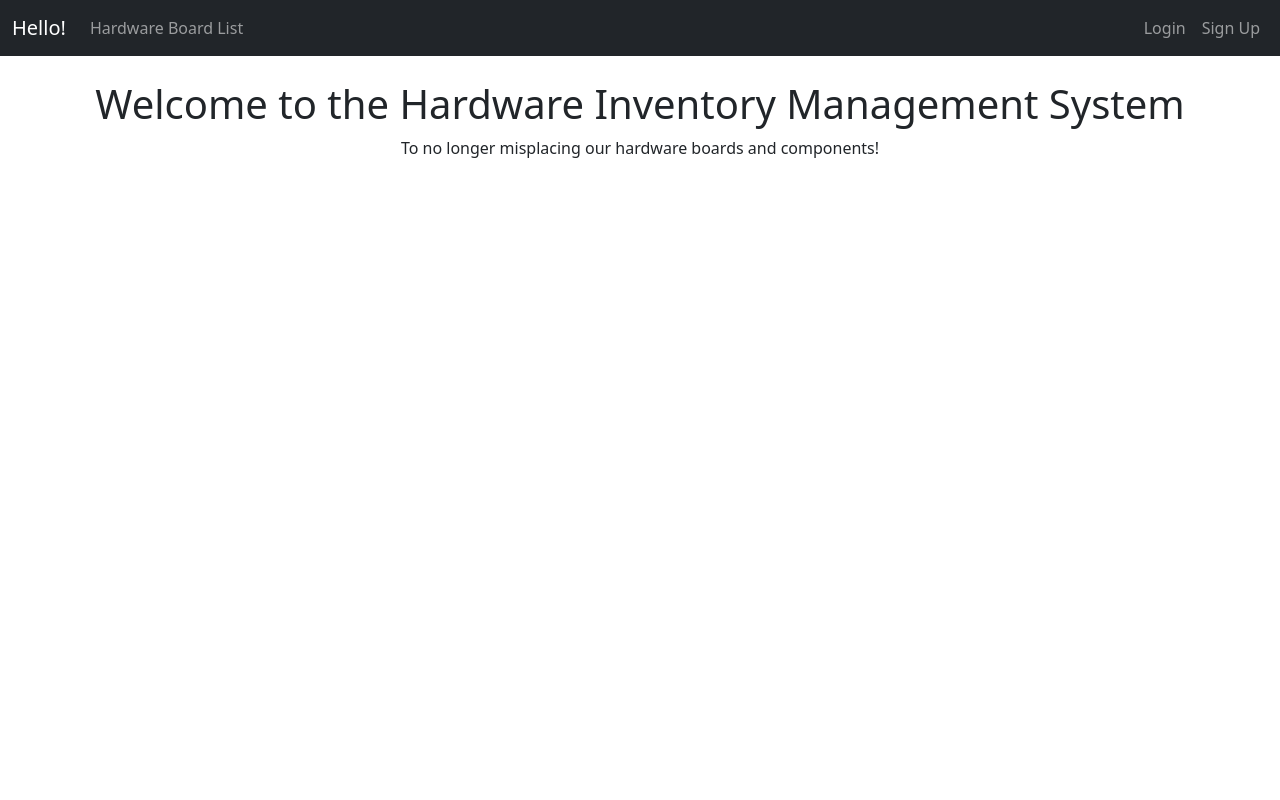
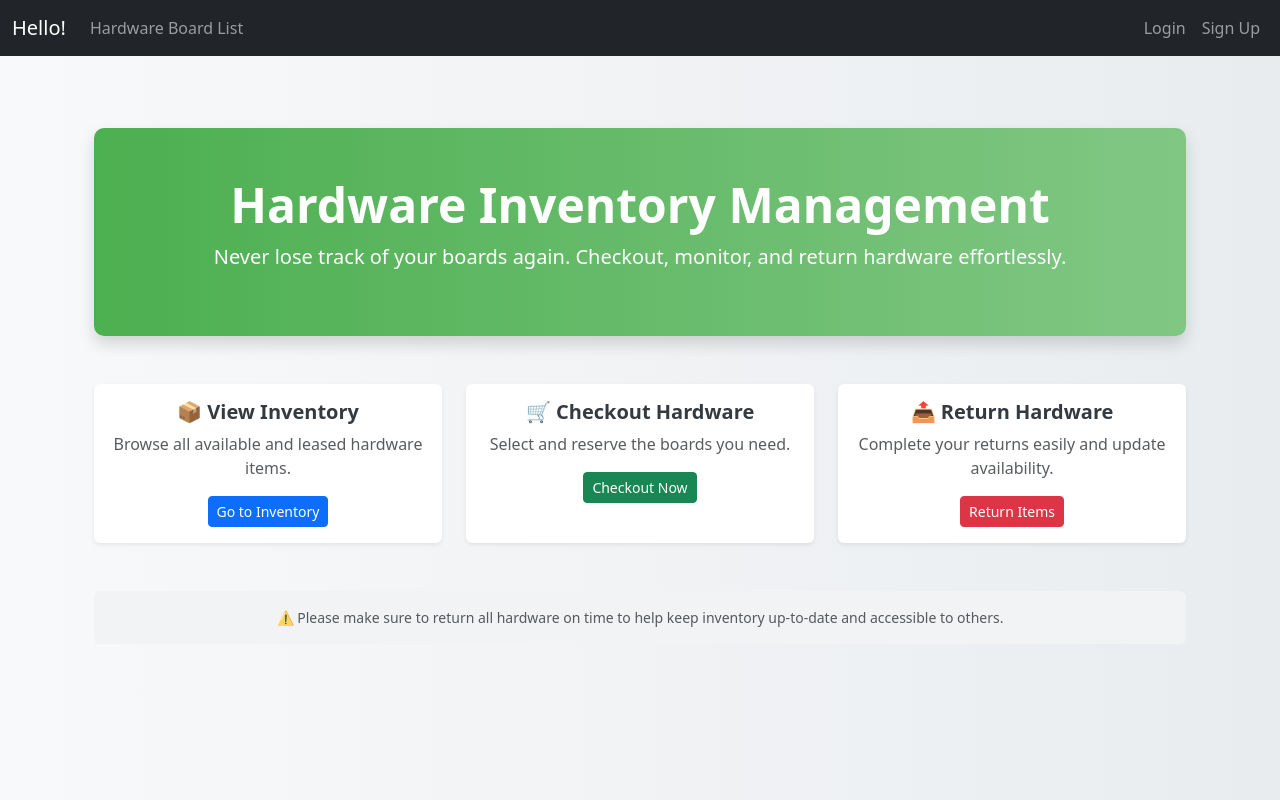
Before and after one commit to nithinr4/Hardware-Inventory, a Flask app: page / in a window 1280 px wide. Run offline with Flask 3, Linux system fonts and the light colour scheme.

Commit message:
More UI changes and enhancements

```diff
--- a/app.py
+++ b/app.py
@@ -27,7 +27,7 @@ admin_utils = Blueprint("admin_utils", __name__)
 
 @admin_utils.route("/admin/download-db")
 def download_db():
-    if not current_user.is_authenticated or not current_user.privilege_level == "admin":
+    if not current_user.is_authenticated or not (current_user.privilege_level == "admin" and current_user.approval_status == 'approved'):
         flash("Unauthorized access", "danger")
         return redirect(url_for("admin.index"))
 
--- a/templates/base.html
+++ b/templates/base.html
@@ -1,6 +1,7 @@
 <!-- templates/base.html -->
 <!DOCTYPE html>
 <html lang="en">
+
 <head>
     <meta charset="UTF-8">
     <title>{% block title %}My Flask App{% endblock %}</title>
@@ -11,8 +12,42 @@
     <script src="https://cdn.jsdelivr.net/npm/bootstrap@5.3.3/dist/js/bootstrap.bundle.min.js"></script>
     <script type="text/javascript" src="static/searchbar.js"></script>
 </head>
+
 <body>
+    <style>
+        body {
+            background: linear-gradient(to right, #f8f9fa, #e9ecef);
+        }
 
+        /* General override for tab style */
+        .nav-tabs .nav-link {
+            background-color: #dee2e6;
+            color: #495057;
+            font-weight: 500;
+            transition: background-color 0.3s ease, color 0.3s ease;
+        }
+
+        .nav-tabs .nav-link:hover {
+            background-color: #ced4da;
+            color: #000;
+        }
+
+        .nav-tabs .nav-link.active {
+            background-color: #0d6efd;
+            /* Bootstrap primary color */
+            color: #fff;
+            border-color: #0d6efd #0d6efd #fff;
+        }
+
+        .nav-tabs {
+            border-bottom: 2px solid #0d6efd;
+        }
+
+        /* Optional: slightly round the edges */
+        .nav-tabs .nav-link {
+            border-radius: 0.3rem 0.3rem 0 0;
+        }
+    </style>
     {% include "navbar.html" %}
 
     <div class="container mt-4">
@@ -20,4 +55,5 @@
     </div>
 
 </body>
+
 </html>
--- a/templates/index.html
+++ b/templates/index.html
@@ -5,14 +5,97 @@
 {% with messages = get_flashed_messages(with_categories=true) %}
 {% if messages %}
 {% for category, message in messages %}
-        <div class="alert alert-{{ category }}">
+<div class="alert alert-{{ category }} alert-dismissible fade show" role="alert">
     {{ message }}
+    <button type="button" class="btn-close" data-bs-dismiss="alert" aria-label="Close"></button>
 </div>
 {% endfor %}
 {% endif %}
 {% endwith %}
-<div class="jumbotron text-center">
-  <h1>Welcome to the Hardware Inventory Management System</h1>
-    <p>To no longer misplacing our hardware boards and components!</p>
+
+<style>
+    .welcome-section {
+        background: linear-gradient(to right, #4caf50, #81c784);
+        color: white;
+        border-radius: 10px;
+        padding: 3rem 2rem;
+        margin-bottom: 3rem;
+    }
+
+    .card {
+        transition: transform 0.2s ease-in-out;
+    }
+
+    .card:hover {
+        transform: scale(1.03);
+    }
+
+    .card-title {
+        color: #343a40;
+    }
+
+    .card-inventory {
+        border-left: 5px solid #0d6efd;
+    }
+
+    .card-checkout {
+        border-left: 5px solid #198754;
+    }
+
+    .card-return {
+        border-left: 5px solid #dc3545;
+    }
+
+    .footer-note {
+        background-color: #f1f3f5;
+        padding: 1rem;
+        border-radius: 6px;
+    }
+</style>
+
+<div class="container py-5">
+    <div class="text-center welcome-section shadow">
+        <h1 class="display-5 fw-bold">Hardware Inventory Management</h1>
+        <p class="lead">Never lose track of your boards again. Checkout, monitor, and return hardware effortlessly.</p>
+    </div>
+
+    <div class="row text-center g-4">
+        <div class="col-md-4">
+            <div class="card shadow-sm border-0 card-inventory h-100">
+                <div class="card-body">
+                    <h5 class="card-title fw-semibold">📦 View Inventory</h5>
+                    <p class="card-text text-muted">Browse all available and leased hardware items.</p>
+                    <a href="{{ url_for('hardware_list') }}" class="btn btn-primary btn-sm">Go to Inventory</a>
+                </div>
+            </div>
+        </div>
+
+        <div class="col-md-4">
+            <div class="card shadow-sm border-0 card-checkout h-100">
+                <div class="card-body">
+                    <h5 class="card-title fw-semibold">🛒 Checkout Hardware</h5>
+                    <p class="card-text text-muted">Select and reserve the boards you need.</p>
+                    <a href="{{ url_for('checkout') }}" class="btn btn-success btn-sm">Checkout Now</a>
+                </div>
+            </div>
+        </div>
+
+        <div class="col-md-4">
+            <div class="card shadow-sm border-0 card-return h-100">
+                <div class="card-body">
+                    <h5 class="card-title fw-semibold">📤 Return Hardware</h5>
+                    <p class="card-text text-muted">Complete your returns easily and update availability.</p>
+                    <a href="{{ url_for('return_hardware') }}" class="btn btn-danger btn-sm">Return Items</a>
+                </div>
+            </div>
+        </div>
+    </div>
+
+    <div class="mt-5 text-center footer-note">
+        <p class="text-muted small mb-0">
+            ⚠️ Please make sure to return all hardware on time to help keep inventory up-to-date and accessible to
+            others.
+        </p>
+    </div>
 </div>
 {% endblock %}
```
Lines whose indentation alone changed are shown as unchanged.
